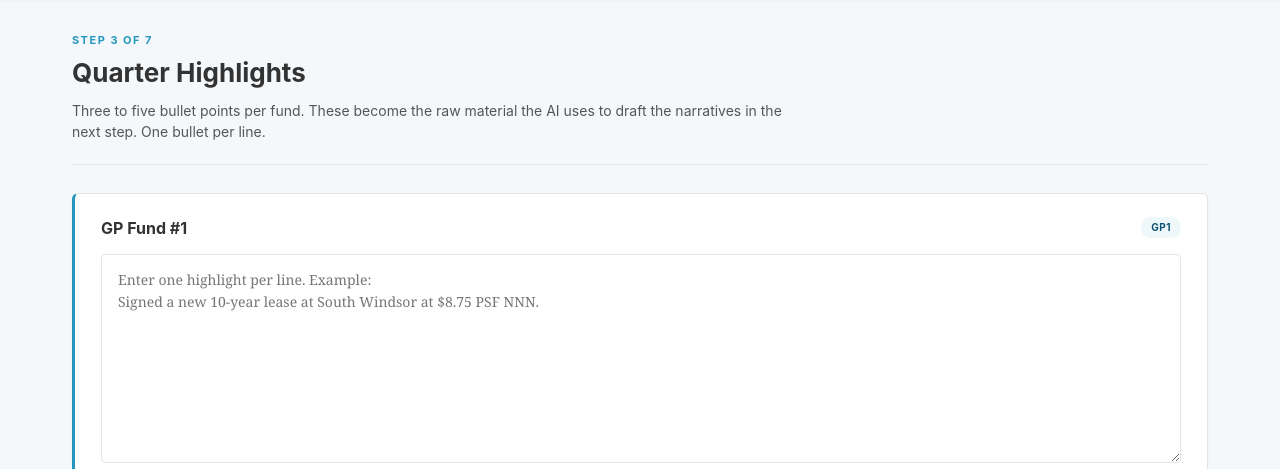
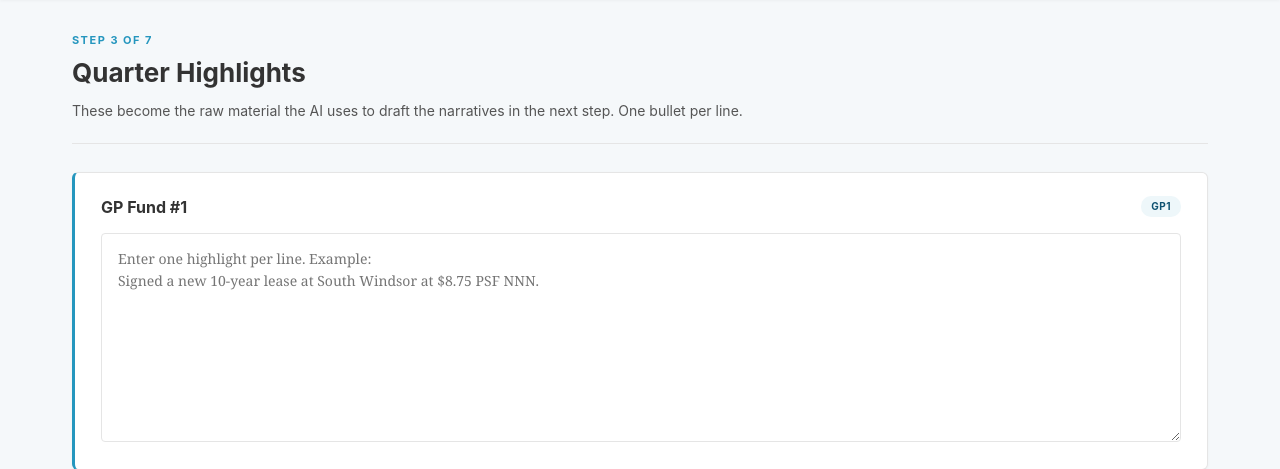
Before and after one commit to akim777-cyb/snowball-reporting, a Flask app: page /highlights in a window 1280 px wide. Shown: the part 150-619 px from the top of the page. Run offline with Flask 3, Linux system fonts and the light colour scheme.

Commit message:
Remove bullet point count note from highlights page

```diff
--- a/templates/highlights.html
+++ b/templates/highlights.html
@@ -5,7 +5,7 @@
     <div>
         <div class="eyebrow">Step 3 of 7</div>
         <h1>Quarter Highlights</h1>
-        <p class="subtitle">Three to five bullet points per fund. These become the raw material the AI uses to draft the narratives in the next step. One bullet per line.</p>
+        <p class="subtitle">These become the raw material the AI uses to draft the narratives in the next step. One bullet per line.</p>
     </div>
 </div>
 
```
